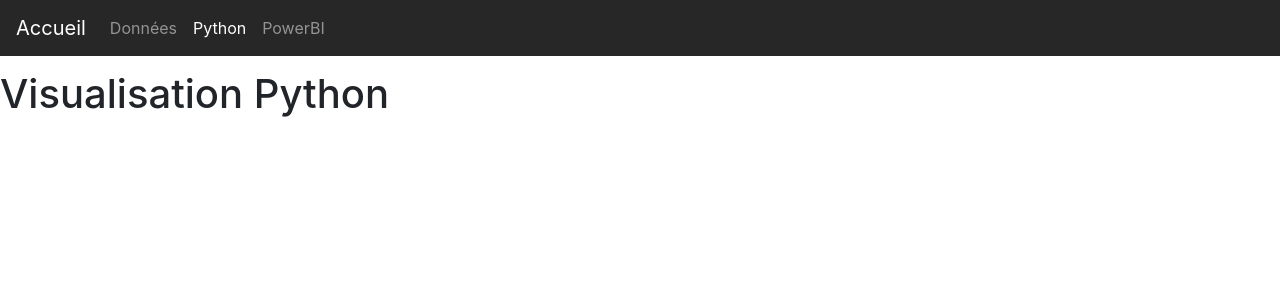
After one commit to Oktiuw/Analyse-data, a Flask app: page /python in a window 1280 px wide. The commit adds this page. Shown: the top 300 px of the page. Run offline with Flask 3, Linux system fonts and the light colour scheme.

Commit message:
ajout et MAJ des différentes pages ainsi que le lien entre elles

```diff
--- a/app/templates/base.html
+++ b/app/templates/base.html
@@ -11,7 +11,7 @@
   </head>
   <body>
     <header>
-      <nav class="navbar navbar-expand-md navbar-dark fixed-top bg-dark">
+      <nav class="navbar navbar-expand-md navbar-dark fixed-top">
         <a class="navbar-brand" href="/index">Accueil</a>
         <button class="navbar-toggler" type="button" data-toggle="collapse" data-target="#navbarCollapse" aria-controls="navbarCollapse" aria-expanded="false" aria-label="Toggle navigation">
           <span class="navbar-toggler-icon"></span>
@@ -22,10 +22,10 @@
               <a class="nav-link" href="/data">Données</a>
             </li>
             <li class="nav-item">
-              <a class="nav-link" href="/">Python</a>
+              <a class="nav-link" href="/python">Python</a>
             </li>
             <li class="nav-item">
-              <a class="nav-link" href="/">PowerBI</a>
+              <a class="nav-link" href="/powerBI">PowerBI</a>
             </li>
           </ul>
         </div>
--- a/app/templates/index.html
+++ b/app/templates/index.html
@@ -5,6 +5,10 @@
     Accueil
 {% endblock %}
 
+{% block script %}
+    <link rel="stylesheet" href="{{ url_for('static', filename='css/index.css') }}">
+{% endblock %}
+
 {% block content %}
-    <h1> Bonjour {{ user['username'] }}</h1>
+
 {% endblock %}
--- /dev/null
+++ b/app/templates/python/python.html
@@ -0,0 +1,10 @@
+<!-- app/templates/python/python.html -->
+{% extends "base.html" %}
+
+{% block title %}
+    Visualisation Python
+{% endblock %}
+
+{% block content %}
+    <h1>Visualisation Python</h1>
+{% endblock %}
```
Also changed, not shown: app/templates/powerBI/powerBI.html (added, +10 -0 lines).
